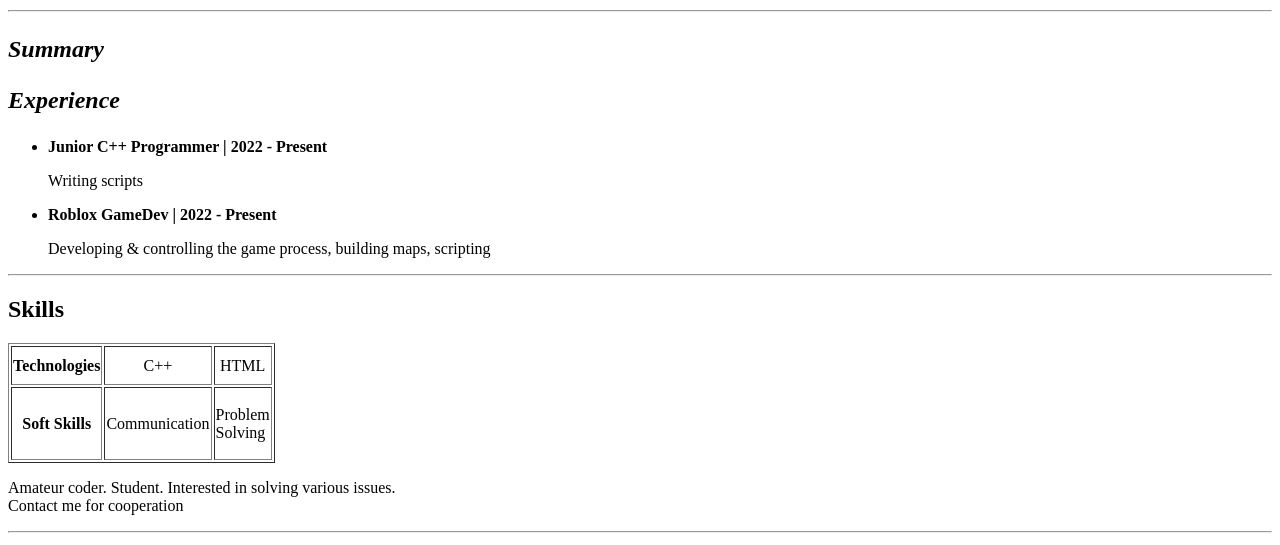
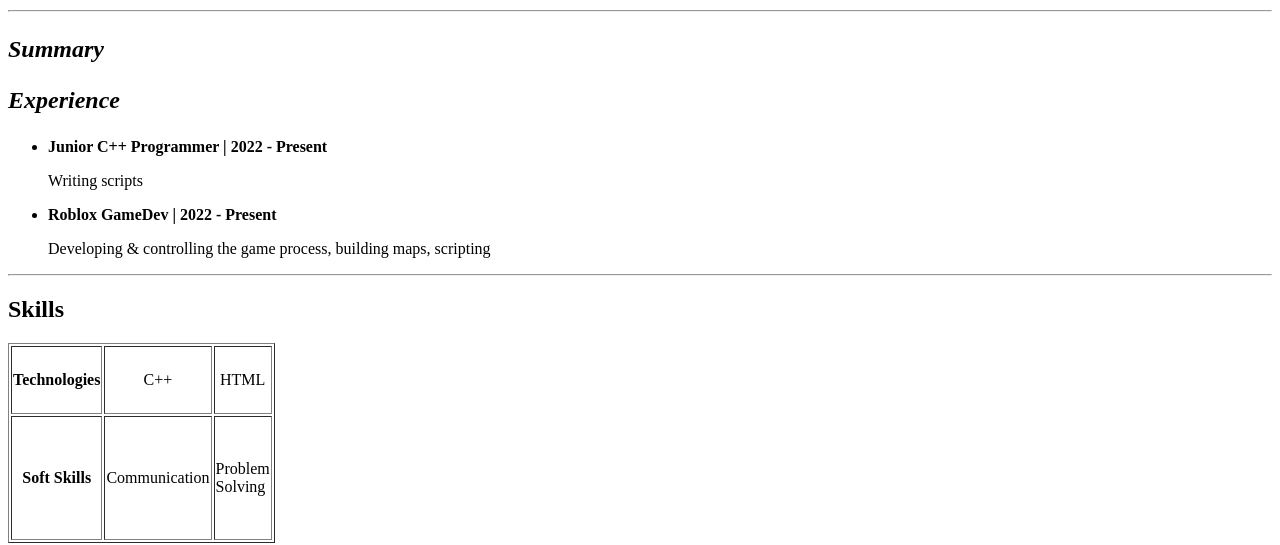
Before and after one commit to racastr0/myCV, a plain HTML site: page index.html in a window 1280 px wide. Shown: the part 271-816 px from the top of the page. Drawn offline with Linux system fonts and the light colour scheme.

Commit message:
Update index.html

```diff
--- a/index.html
+++ b/index.html
@@ -28,7 +28,7 @@
  <h2>
      Skills
         </h2>
- <table border="1" width = "120" height = "120" >
+ <table border="1" width = "200" height = "200" >
     <tr>
         <th>Technologies</th>
         <td align = "center">C++</td>
```
